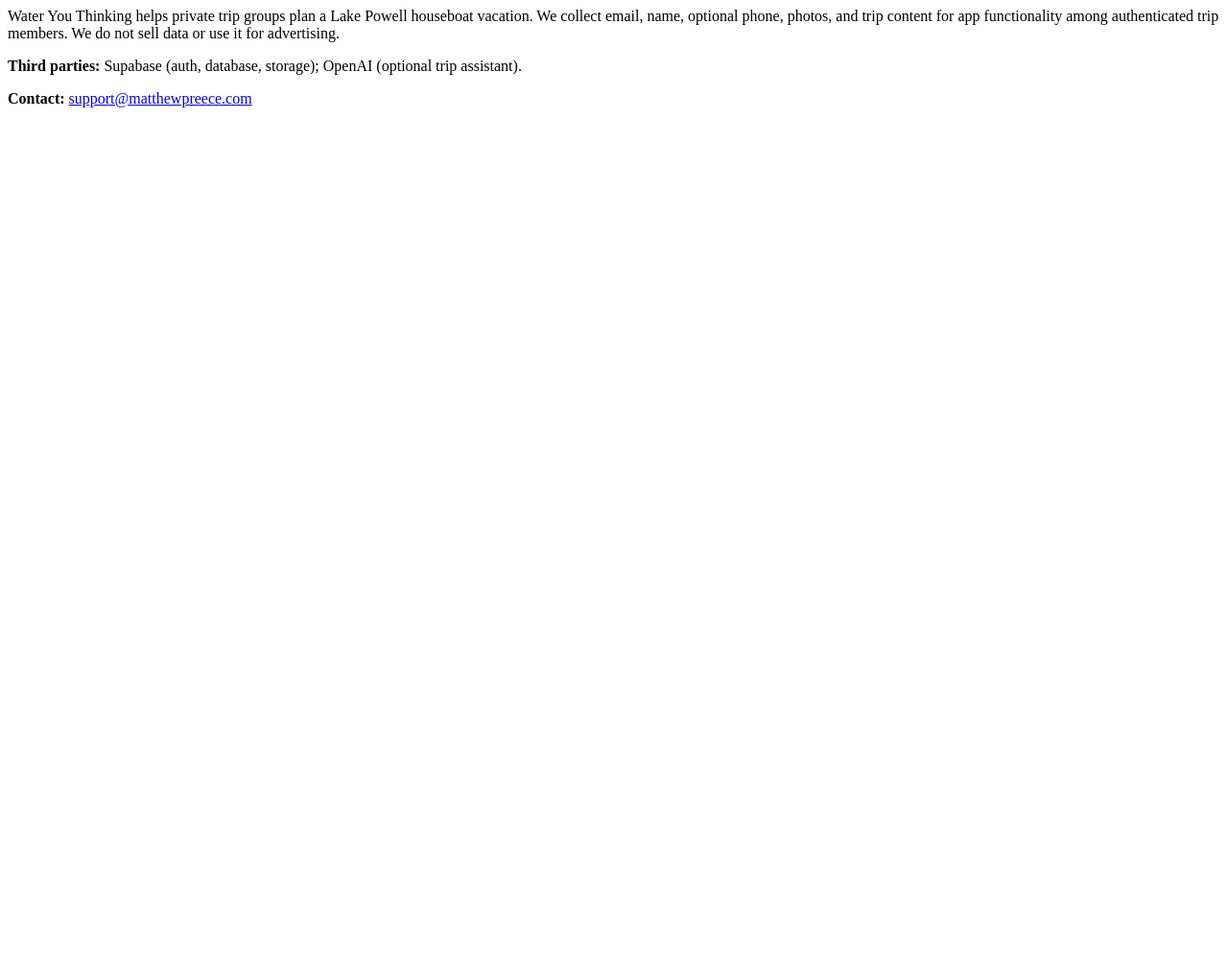
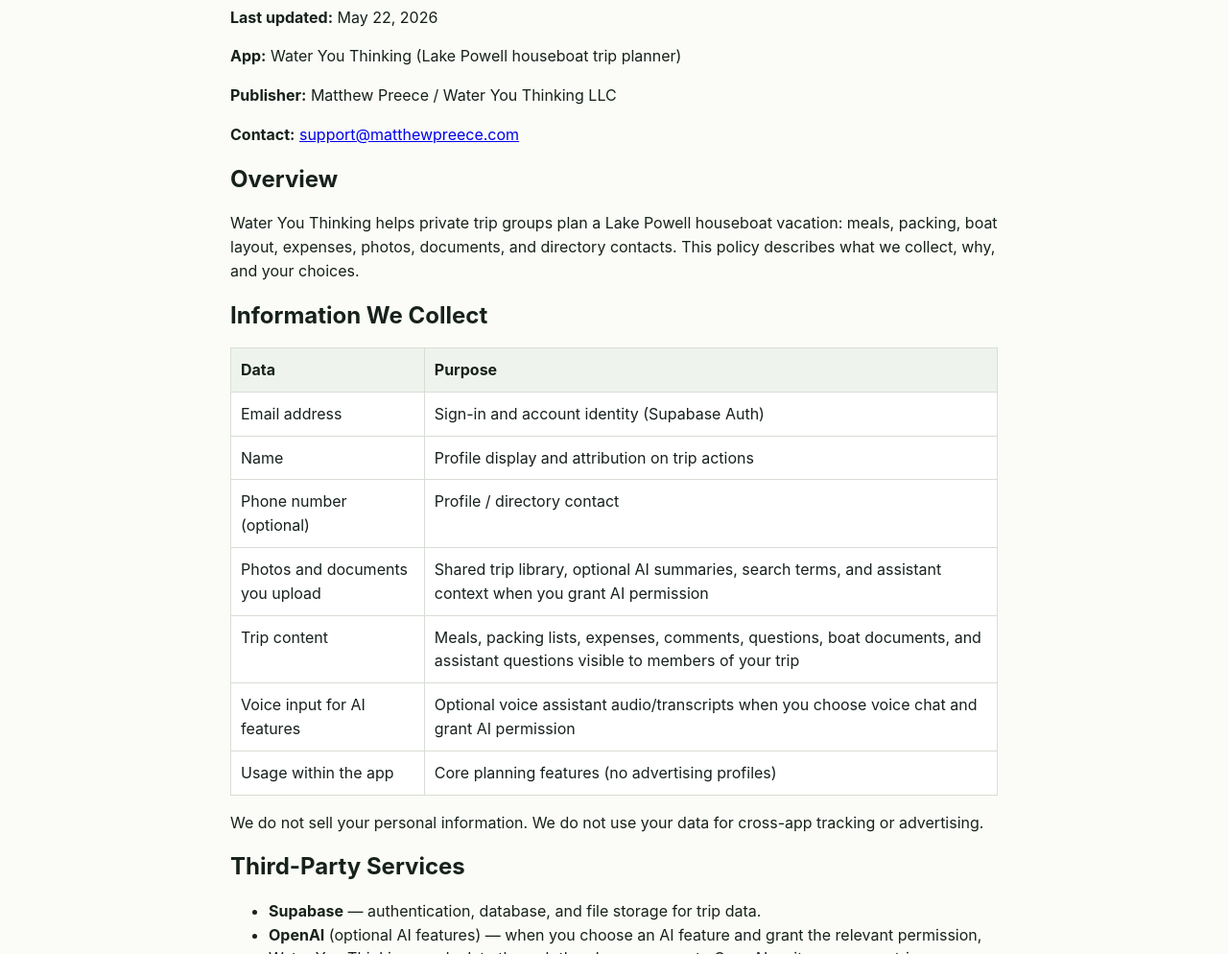
Before and after one commit to mattpreece998/water-you-thinking-legal, a plain HTML site: page privacy.html in a window 1280 px wide. Shown: the part 106-1100 px from the top of the page at 96% size. Before the commit the page ends 800 px from the top, so only its background shows below. Drawn offline with Linux system fonts and the light colour scheme.

Commit message:
Expand privacy policy AI disclosures

```diff
--- a/privacy.html
+++ b/privacy.html
@@ -1 +1,66 @@
-<!DOCTYPE html><html><head><meta charset="utf-8"><title>Privacy Policy — Water You Thinking</title></head><body><h1>Privacy Policy — Water You Thinking</h1><p><strong>Last updated:</strong> May 19, 2026</p><p>Water You Thinking helps private trip groups plan a Lake Powell houseboat vacation. We collect email, name, optional phone, photos, and trip content for app functionality among authenticated trip members. We do not sell data or use it for advertising.</p><p><strong>Third parties:</strong> Supabase (auth, database, storage); OpenAI (optional trip assistant).</p><p><strong>Contact:</strong> <a href="mailto:support@matthewpreece.com">support@matthewpreece.com</a></p></body></html>
+<!DOCTYPE html>
+<html>
+<head>
+  <meta charset="utf-8">
+  <meta name="viewport" content="width=device-width, initial-scale=1">
+  <title>Privacy Policy — Water You Thinking</title>
+  <style>
+    body { font-family: -apple-system, BlinkMacSystemFont, "Segoe UI", sans-serif; line-height: 1.55; margin: 0; color: #17211c; background: #fbfcf8; }
+    main { max-width: 800px; margin: 0 auto; padding: 32px 20px 56px; }
+    h1, h2 { line-height: 1.15; }
+    table { border-collapse: collapse; width: 100%; background: white; }
+    th, td { border: 1px solid #d8ded5; padding: 10px; text-align: left; vertical-align: top; }
+    th { background: #eef4ed; }
+  </style>
+</head>
+<body>
+<main>
+  <h1>Privacy Policy — Water You Thinking</h1>
+  <p><strong>Last updated:</strong> May 22, 2026</p>
+  <p><strong>App:</strong> Water You Thinking (Lake Powell houseboat trip planner)</p>
+  <p><strong>Publisher:</strong> Matthew Preece / Water You Thinking LLC</p>
+  <p><strong>Contact:</strong> <a href="mailto:support@matthewpreece.com">support@matthewpreece.com</a></p>
+
+  <h2>Overview</h2>
+  <p>Water You Thinking helps private trip groups plan a Lake Powell houseboat vacation: meals, packing, boat layout, expenses, photos, documents, and directory contacts. This policy describes what we collect, why, and your choices.</p>
+
+  <h2>Information We Collect</h2>
+  <table>
+    <thead><tr><th>Data</th><th>Purpose</th></tr></thead>
+    <tbody>
+      <tr><td>Email address</td><td>Sign-in and account identity (Supabase Auth)</td></tr>
+      <tr><td>Name</td><td>Profile display and attribution on trip actions</td></tr>
+      <tr><td>Phone number (optional)</td><td>Profile / directory contact</td></tr>
+      <tr><td>Photos and documents you upload</td><td>Shared trip library, optional AI summaries, search terms, and assistant context when you grant AI permission</td></tr>
+      <tr><td>Trip content</td><td>Meals, packing lists, expenses, comments, questions, boat documents, and assistant questions visible to members of your trip</td></tr>
+      <tr><td>Voice input for AI features</td><td>Optional voice assistant audio/transcripts when you choose voice chat and grant AI permission</td></tr>
+      <tr><td>Usage within the app</td><td>Core planning features (no advertising profiles)</td></tr>
+    </tbody>
+  </table>
+  <p>We do not sell your personal information. We do not use your data for cross-app tracking or advertising.</p>
+
+  <h2>Third-Party Services</h2>
+  <ul>
+    <li><strong>Supabase</strong> — authentication, database, and file storage for trip data.</li>
+    <li><strong>OpenAI</strong> (optional AI features) — when you choose an AI feature and grant the relevant permission, Water You Thinking sends data through the planner server to OpenAI so it can answer trip questions, summarize or index uploaded documents and images, or provide voice-chat responses. The data sent may include your question, recent assistant chat, profile name, user/profile identifier, trip roster, rooms, meals, packing/gear requests, claims, expenses, comments, uploaded document text, uploaded image/document content, file names, dates, available photo location metadata, and generated summaries/search terms. We ask separately before assistant/voice use, media upload analysis, and document upload/analysis. We do not use OpenAI for advertising or cross-app tracking.</li>
+  </ul>
+  <p>These providers process data under their own terms and security practices. We configure them for app functionality, not for ads.</p>
+
+  <h2>Retention and Deletion</h2>
+  <p>Trip data is kept while your trip account is active. You may request deletion of your account or trip data by contacting support.</p>
+
+  <h2>Security</h2>
+  <p>We use HTTPS for network communication. Access to trip data is limited to authenticated members of that trip through invite-based access.</p>
+
+  <h2>Your Choices</h2>
+  <ul>
+    <li>Do not grant optional AI permission if you do not want the app to send selected trip data to the planner AI service.</li>
+    <li>Do not upload photos, videos, or documents you do not want shared with your trip group.</li>
+    <li>Contact support to request access, correction, or deletion of your data.</li>
+  </ul>
+
+  <h2>Contact</h2>
+  <p>Questions about privacy: <a href="mailto:support@matthewpreece.com">support@matthewpreece.com</a></p>
+</main>
+</body>
+</html>
```
Also changed, not shown: 1 other file.
